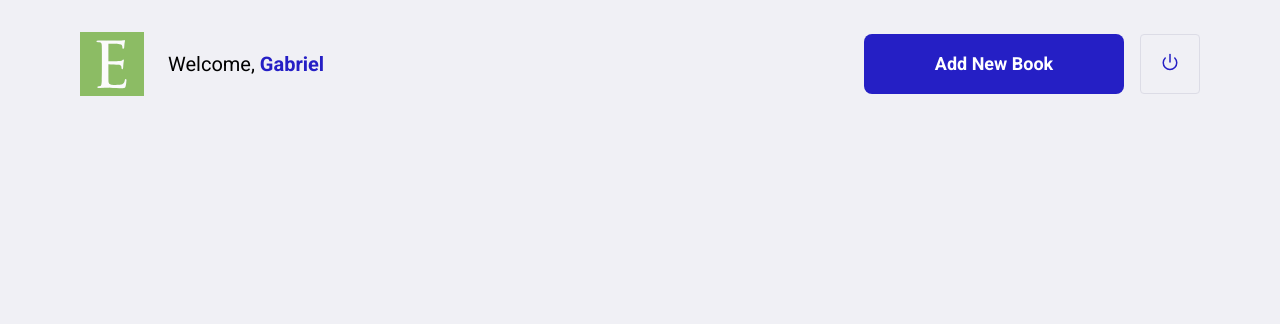
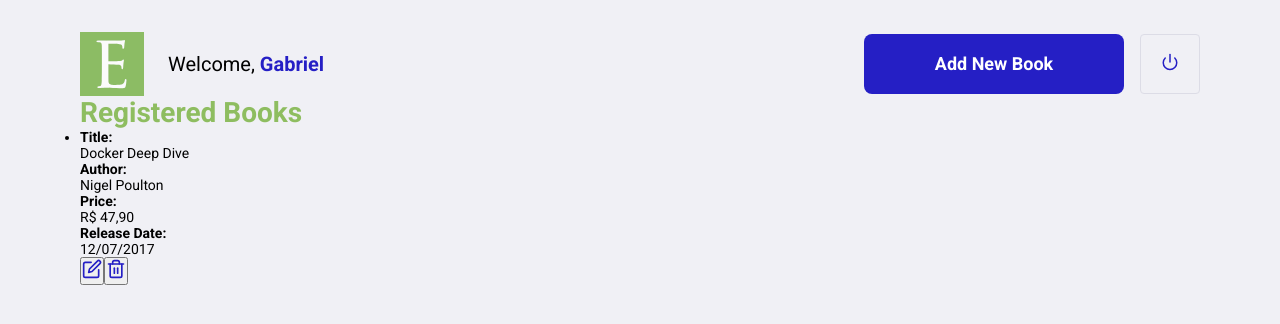
Before and after one commit to da0hn/another-react-library-manager, a React (Create React App) app: page /books in a window 1280 px wide. Shown: the top 324 px of the page. Built offline with nearby package versions, Linux system fonts and the light colour scheme.

Commit message:
feat: implement list of `books` without style

```diff
--- a/src/pages/Book/index.tsx
+++ b/src/pages/Book/index.tsx
@@ -1,7 +1,8 @@
 import logoImage from '../../assets/logo.svg'
 import './styles.css'
 import {Link} from "react-router-dom";
-import {FiPower} from "react-icons/fi";
+import {FiEdit, FiPower, FiTrash2} from "react-icons/fi";
+import {BsFillTrash2Fill} from "react-icons/all";
 
 export default function Book() {
     return (
@@ -14,6 +15,29 @@
                     <FiPower size={18} color='#251fc5'></FiPower>
                 </button>
             </header>
+
+            <h1>Registered Books</h1>
+
+            <ul>
+                <li>
+                    <strong>Title: </strong>
+                    <p>Docker Deep Dive</p>
+                    <strong>Author: </strong>
+                    <p>Nigel Poulton</p>
+                    <strong>Price: </strong>
+                    <p>R$ 47,90</p>
+                    <strong>Release Date: </strong>
+                    <p>12/07/2017</p>
+
+                    <button type='button'>
+                        <FiEdit size={20} color='#251fc5'></FiEdit>
+                    </button>
+                    <button type='button'>
+                        <FiTrash2 size={20} color='#251fc5'></FiTrash2>
+                    </button>
+                </li>
+            </ul>
+
         </div>
     );
 }
```
